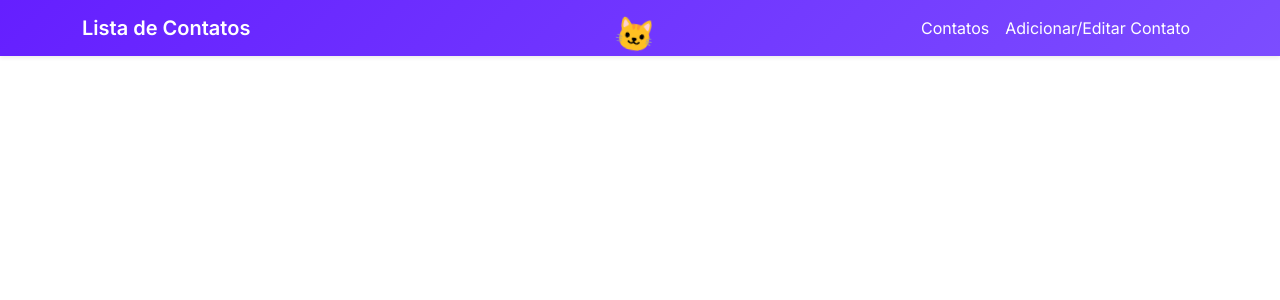
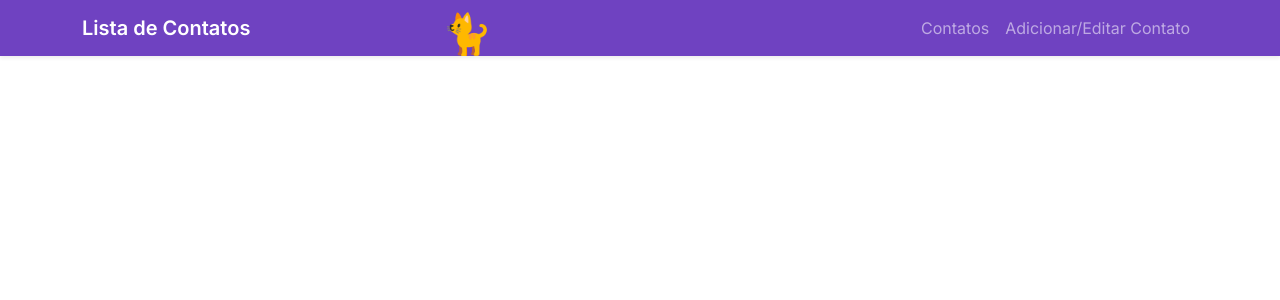
Before and after one commit to anacpwc/contact-list, an Angular app: page / in a window 1280 px wide. Shown: the top 300 px of the page. Built offline with nearby package versions, Linux system fonts and the light colour scheme.

Commit message:
Nono commit

```diff
--- a/src/app/contacts/contacts.component.html
+++ b/src/app/contacts/contacts.component.html
@@ -35,16 +35,16 @@
       </thead>
       <tbody>
         <tr *ngFor="let c of filteredContacts" class="text-center">
-          <td class="text-start">{{ c.name }}</td>
-          <td>{{ formatPhone(c.number) }}</td>
-          <td class="text-start">{{ c.email }}</td>
-          <td>{{ c.category }}</td>
+          <td class="text-start">{{ c.name || 'Não informado' }}</td>
+          <td>{{ formatPhone(c.number) || 'Não informado' }}</td>
+          <td class="text-start">{{ c.email || 'Não informado' }}</td>
+          <td>{{ c.category || 'Não informado' }}</td>
           <td>
             <span *ngIf="c.isFavorite" class="text-warning fs-5">★</span>
             <span *ngIf="!c.isFavorite" class="text-muted fs-5">☆</span>
           </td>
-          <td>{{ c.city }}</td>
-          <td>{{ c.occupation }}</td>
+          <td>{{ c.city || 'Não informado' }}</td>
+          <td>{{ c.occupation || 'Não informado' }}</td>
           <td>{{ formatDateBR(c.birthDate) }}</td>
           <td>{{ c.emergency ? 'Sim' : 'Não' }}</td>
         </tr>
--- a/src/app/contacts/contacts.component.ts
+++ b/src/app/contacts/contacts.component.ts
@@ -91,10 +91,10 @@ export class ContactsComponent implements OnInit {
     return value;
   }
 
-   formatDateBR(dateString: string): string {
-  if (!dateString) return '';
-  const [year, month, day] = dateString.split('-');
-  if (!year || !month || !day) return dateString;
-  return `${day}/${month}/${year}`;
+  formatDateBR(dateString: string): string {
+    if (!dateString || dateString.trim() === '') return 'Não informado';
+    const [year, month, day] = dateString.split('-');
+    if (!year || !month || !day) return dateString;
+    return `${day}/${month}/${year}`;
+  }
 }
-}
--- a/src/app/navbar/navbar.component.css
+++ b/src/app/navbar/navbar.component.css
@@ -1,20 +1,18 @@
-nav.navbar {
-  background: linear-gradient(135deg, #7c4dff, #651fff);
-  color: white;
-  box-shadow: 0 4px 10px rgba(101, 31, 255, 0.4);
-  transition: background 0.3s ease;
+.running-cat {
+  position: absolute;
+  top: 3px;
+  right: -2rem;
+  font-size: 2.5rem;
+  animation: runAcross 8s linear infinite;
+  user-select: none;
+  pointer-events: none;
 }
 
-nav.navbar .navbar-brand,
-nav.navbar .nav-link {
-  color: white !important;
+@keyframes runAcross {
+  0% {
+    right: -2rem;
+  }
+  100% {
+    right: 100%;
+  }
 }
-
-nav.navbar .nav-link.active {
-  font-weight: 600;
-  text-decoration: underline;
-}
-
-nav.navbar:hover {
-  background: linear-gradient(135deg, #651fff, #7c4dff);
-}
--- a/src/app/navbar/navbar.component.html
+++ b/src/app/navbar/navbar.component.html
@@ -36,34 +36,7 @@
       </ul>
     </div>
 
-    <div class="running-cat" aria-hidden="true">
-      🐱
-    </div>
+    <div class="running-cat" aria-hidden="true">🐈</div>
 
   </div>
 </nav>
-
-<style>
-  .running-cat {
-    position: absolute;
-    top: 10px;
-    left: -50px;
-    font-size: 2rem;
-    animation: runAcross 10s linear infinite;
-    user-select: none;
-  }
-
-  @keyframes runAcross {
-    0% {
-      left: -50px;
-      transform: rotate(0deg);
-    }
-    50% {
-      transform: rotate(10deg);
-    }
-    100% {
-      left: 100%;
-      transform: rotate(0deg);
-    }
-  }
-</style>
--- a/src/app/new-contact/new-contact.component.html
+++ b/src/app/new-contact/new-contact.component.html
@@ -1,23 +1,6 @@
 <div class="container py-5">
   <div class="row justify-content-center">
     <div class="col-lg-8 col-md-10">
-
-      <div class="input-group mb-4 shadow-sm">
-        <input
-          type="text"
-          class="form-control"
-          placeholder="Pesquisar por nome, número, email ou categoria"
-          [(ngModel)]="searchText"
-          (input)="onFilterChange(searchText)"
-          name="searchText"
-        />
-        <button class="btn btn-purple" (click)="onSearchClick()">
-          <i class="bi bi-search"></i> Procurar
-        </button>
-        <button class="btn btn-outline-secondary" (click)="clearFilter()">
-          <i class="bi bi-x-circle"></i> Limpar
-        </button>
-      </div>
 
       <form [formGroup]="formGroupContact" class="bg-white p-4 rounded shadow-sm border">
 
@@ -99,9 +82,28 @@
         </div>
       </form>
 
+      <!-- Barra de pesquisa -->
+      <div class="input-group mb-4 mt-4 shadow-sm">
+        <input
+          type="text"
+          class="form-control"
+          placeholder="Pesquisar por nome, número, email ou categoria"
+          [(ngModel)]="searchText"
+          (input)="onFilterChange(searchText)"
+          name="searchText"
+        />
+        <button class="btn btn-purple" (click)="onSearchClick()">
+          <i class="bi bi-search"></i> Procurar
+        </button>
+        <button class="btn btn-outline-secondary" (click)="clearFilter()">
+          <i class="bi bi-x-circle"></i> Limpar
+        </button>
+      </div>
+
+      <!-- Tabela -->
       <div class="table-responsive mt-5">
         <table class="table table-striped align-middle">
-          <thead class="table-primary">
+          <thead class="table-primary text-nowrap text-center">
             <tr>
               <th>Nome</th>
               <th>Número</th>
@@ -110,25 +112,25 @@
               <th>Favorito</th>
               <th>Cidade</th>
               <th>Ocupação</th>
-              <th>Data Nascimento</th>
+              <th>Data de Nascimento</th>
               <th>Emergência</th>
               <th class="text-center">Ações</th>
             </tr>
           </thead>
           <tbody>
             <tr *ngFor="let c of filteredContacts">
-              <td>{{ c.name }}</td>
-              <td>{{ formatPhone(c.number) }}</td>
-              <td>{{ c.email }}</td>
-              <td>{{ c.category }}</td>
+              <td class="text-nowrap">{{ c.name || 'Não informado' }}</td>
+              <td class="text-nowrap">{{ formatPhone(c.number) || 'Não informado' }}</td>
+              <td class="text-nowrap">{{ c.email || 'Não informado' }}</td>
+              <td class="text-nowrap">{{ c.category || 'Não informado' }}</td>
               <td class="text-center">
                 <span *ngIf="c.isFavorite" class="text-warning fs-5">★</span>
                 <span *ngIf="!c.isFavorite" class="text-muted fs-5">☆</span>
               </td>
-              <td>{{ c.city }}</td>
-              <td>{{ c.occupation }}</td>
-              <td>{{ formatDateBR(c.birthDate) }}</td>
-              <td>{{ c.emergency ? 'Sim' : 'Não' }}</td>
+              <td class="text-nowrap">{{ c.city || 'Não informado' }}</td>
+              <td class="text-nowrap">{{ c.occupation || 'Não informado' }}</td>
+              <td class="text-nowrap">{{ formatDateBR(c.birthDate) }}</td>
+              <td class="text-nowrap">{{ c.emergency ? 'Sim' : 'Não' }}</td>
               <td>
                 <div class="d-flex justify-content-center gap-2">
                   <button
--- a/src/app/new-contact/new-contact.component.ts
+++ b/src/app/new-contact/new-contact.component.ts
@@ -206,10 +206,11 @@ export class NewContactComponent implements OnInit {
   }
 
   formatDateBR(dateString: string): string {
-  if (!dateString) return '';
+  if (!dateString || dateString.trim() === '') return 'Não informado';
   const [year, month, day] = dateString.split('-');
   if (!year || !month || !day) return dateString;
   return `${day}/${month}/${year}`;
 }
 
+
 }
```
